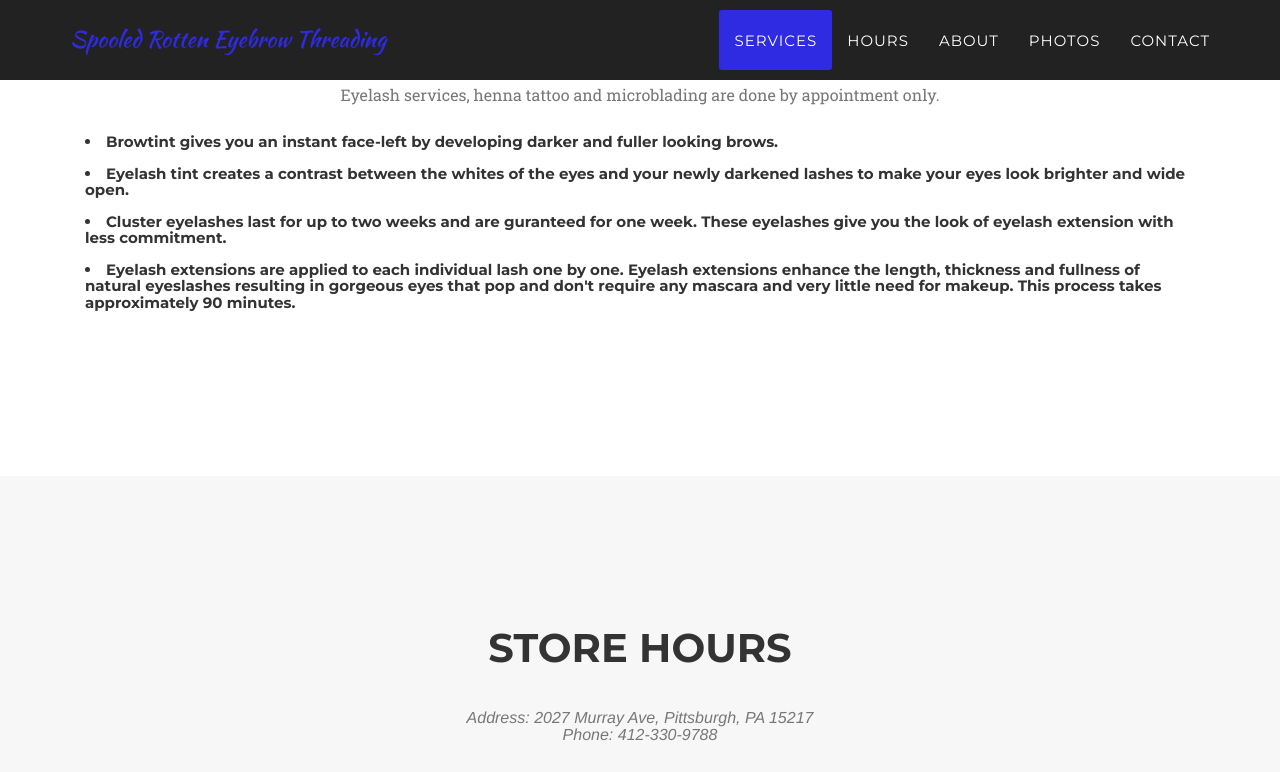
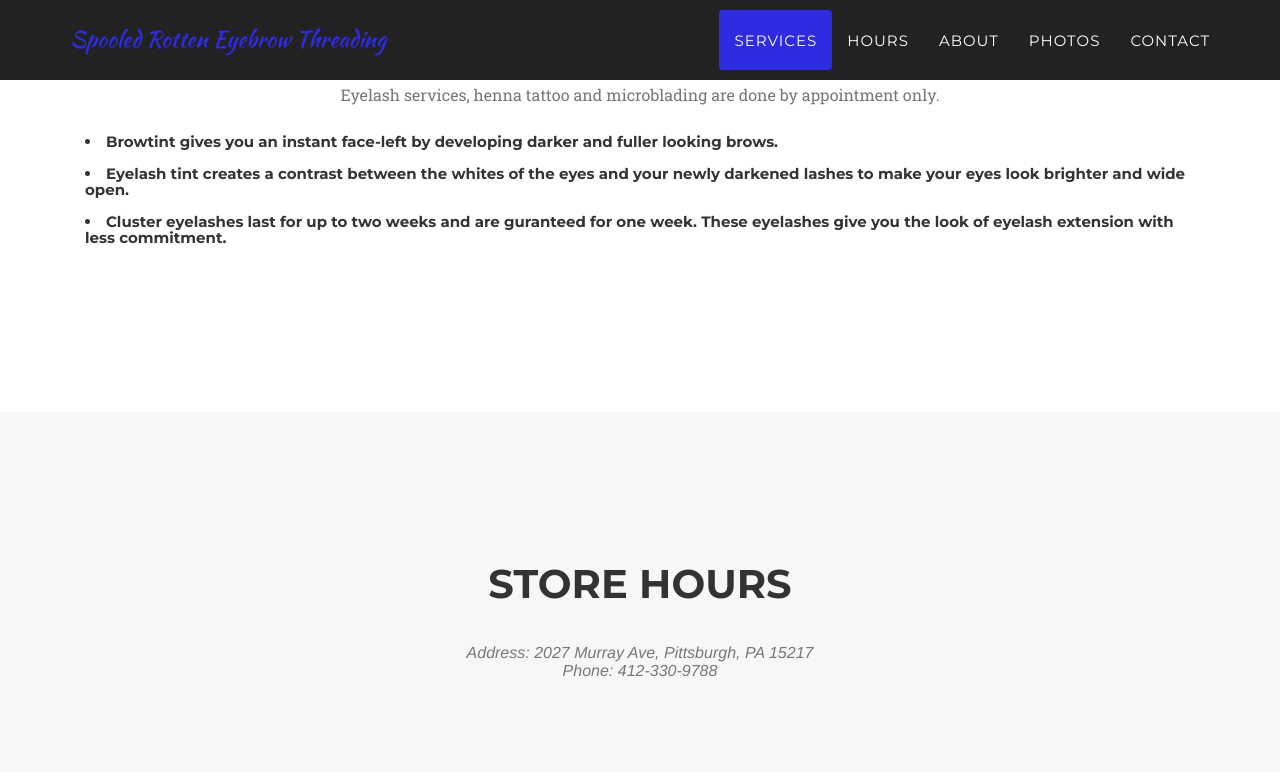
Before and after one commit to spooledrotten/spooledrotten.github.io, a Jekyll site: the page built from index.html, in a window 1280 px wide and 900 px high, scrolled down 1352 px, cut to the strip 0-772 px from the top of the window. Built offline with Jekyll 4.4.1, drawn with Linux system fonts in a browser that asks for light colours; some web fonts are replaced.

Commit message:
87th commit

```diff
--- a/_includes/services.html
+++ b/_includes/services.html
@@ -65,7 +65,6 @@
 					<h5 class="service-heading"><li>Browtint gives you an instant face-left by developing darker and fuller looking brows.</li></h5>
 					<h5 class="service-heading"><li>Eyelash tint creates a contrast between the whites of the eyes and your newly darkened lashes to make your eyes look brighter and wide open.</li></h5>
 					<h5 class="service-heading"><li> Cluster eyelashes last for up to two weeks and are guranteed for one week. These eyelashes give you the look of eyelash extension with less commitment.</li><h5>
-					<h5 class="service-heading"><li> Eyelash extensions are applied to each individual lash one by one. Eyelash extensions enhance the length, thickness and fullness of natural eyeslashes resulting in gorgeous eyes that pop and don't require any mascara and very little need for makeup. This process takes approximately 90 minutes.</li></h5>
 				</div>
 
 	    </div>
```
